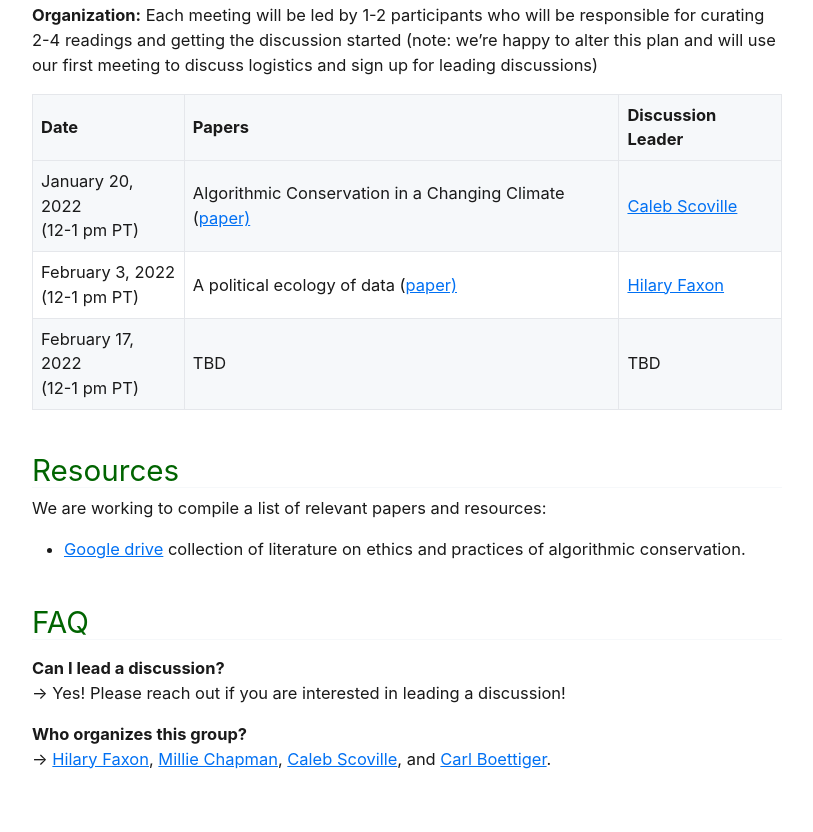
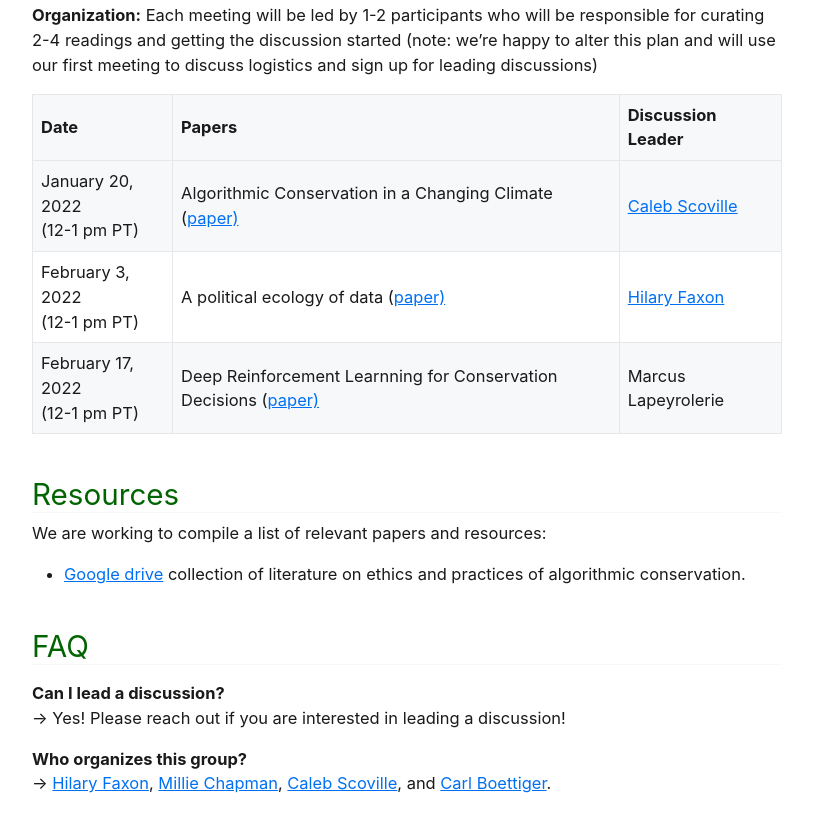
Before and after one commit to milliechapman/algorithmic-conservation, a plain HTML site: page index.html in a window 1280 px wide. Shown: the part 849-1681 px from the top of the page, without its empty margins (233-1046 px from the left). Drawn offline with nearby package versions, Linux system fonts and the light colour scheme.

Commit message:
feb RL paper

```diff
--- a/index.html
+++ b/index.html
@@ -91,8 +91,8 @@
     </tr>
     <tr>
       <td>February 17, 2022<br>(12-1 pm PT)</td>
-      <td>TBD </td>
-      <td>TBD </td>
+      <td>Deep Reinforcement Learnning for Conservation Decisions (<a href="https://arxiv.org/pdf/2106.08272.pdf">paper</TBD>) </td>
+      <td>Marcus Lapeyrolerie</td>
 
     </tr>
   <table>
```
